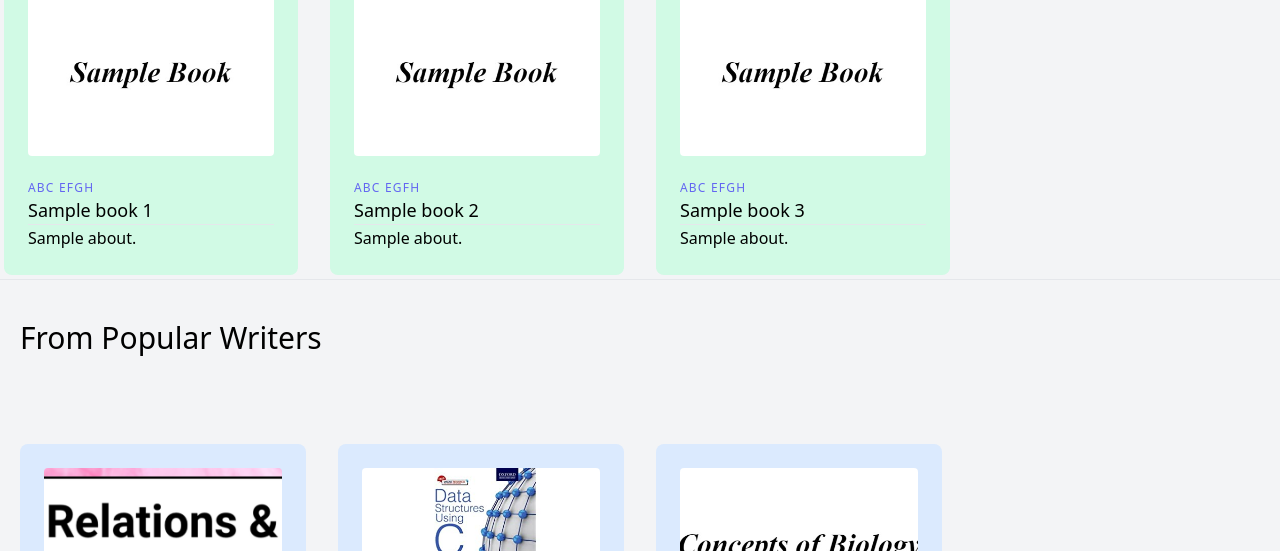
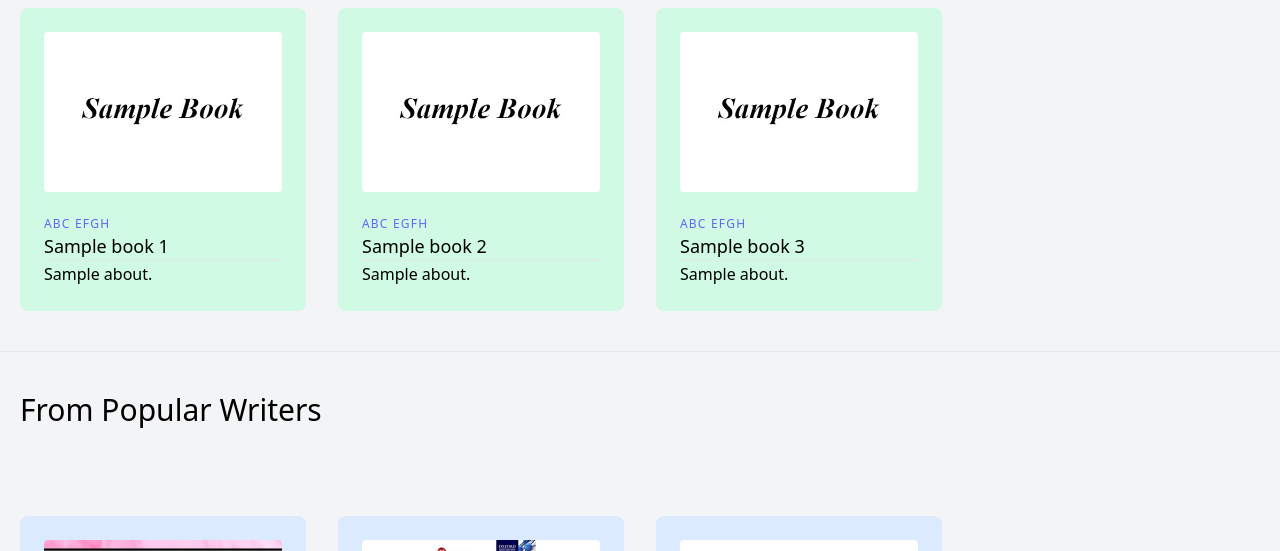
Before and after one commit to yashmahajan29/Bibliophile-Connect, a plain HTML site: page Educational.html in a window 1280 px wide. Shown: the part 748-1299 px from the top of the page. Drawn offline with nearby package versions, Linux system fonts and the light colour scheme.

Commit message:
fixed padding of book area

```diff
--- a/Educational.html
+++ b/Educational.html
@@ -50,7 +50,7 @@
 </section>
 <hr>
 <section class="text-black-600 bg-gray-100 body-font">
-  <div class="container px-1 py-1 mx-auto">
+  <div class="container px-5 py-10 mx-auto">
     <header class="text-gray-600 body-font">
       <div class="container mx-auto my-1 flex flex-wrap p-2 flex-col md:flex-row items-center">
         <nav class="md:ml-auto md:mr-auto flex flex-wrap items-center text-base justify-center">
```
Also changed, not shown: Fiction.html (+1 -1 lines), Non-Fiction.html (+1 -1 lines), comics.html (+1 -1 lines), famous.html (+1 -1 lines), newcom.html (+1 -1 lines), newedu.html (+1 -1 lines), newnonfic.html (+1 -1 lines), newwriters.html (+1 -1 lines), oldcom.html (+1 -1 lines), oldedu.html (+1 -1 lines), oldnonfic.html (+1 -1 lines).
